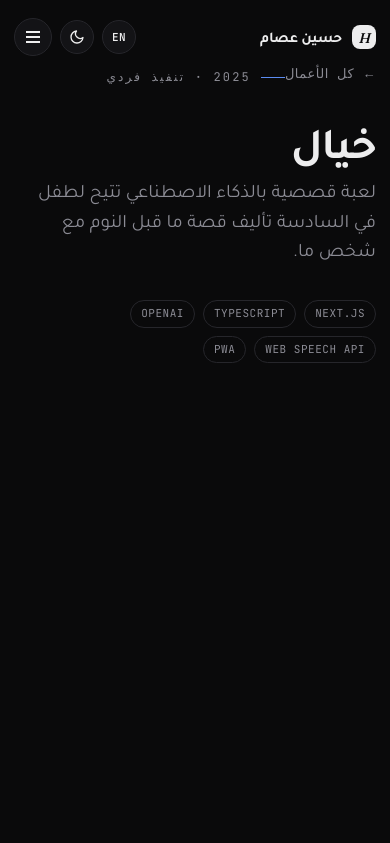
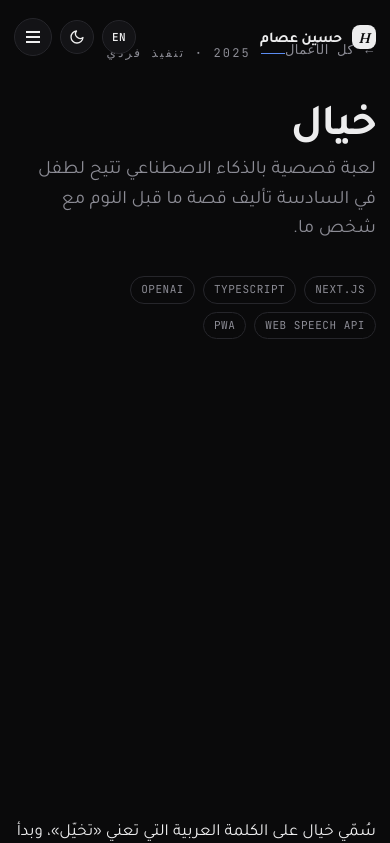
Before and after one commit to hussienessam04/portfolio, a Next.js app: page /ar/work/khayal in a window 390 px wide. Shown: the top 843 px of the page. Built offline with nearby package versions, Linux system fonts and the light colour scheme.

Commit message:
fix: tighten section padding (.section .tape-wrap .testimonials .quote .contact .stats-wrap + responsive overrides) to remove unnecessary vertical whitespace

```diff
--- a/src/styles/globals.css
+++ b/src/styles/globals.css
@@ -144,7 +144,7 @@ a:focus-visible, button:focus-visible, .magnetic:focus-visible { outline: 2px so
 
 /* ═══ layout ═══ */
 .container { max-inline-size: var(--container); margin-inline: auto; padding-inline: var(--gutter); }
-.section { padding-block: var(--gap-2xl); position: relative; }
+.section { padding-block: clamp(48px, 6vw, 88px); position: relative; }
 .num { font-family: var(--font-mono); font-variant-numeric: tabular-nums; }
 .meta { font-family: var(--font-mono); font-size: var(--fs-meta); color: var(--muted); letter-spacing: 0.04em; text-transform: uppercase; }
 .eyebrow { font-family: var(--font-mono); font-size: 12px; letter-spacing: 0.18em; text-transform: uppercase; color: var(--accent); display: inline-flex; align-items: center; gap: 10px; margin: 0; }
@@ -263,7 +263,7 @@ a:focus-visible, button:focus-visible, .magnetic:focus-visible { outline: 2px so
 @media (max-width: 560px) { .bento { grid-template-columns: 1fr; } }
 
 /* ═══ tape — horizontal scroll section ═══ */
-.tape-wrap { background: var(--fg); color: var(--bg); padding-block: clamp(80px, 10vw, 140px); position: relative; overflow: hidden; }
+.tape-wrap { background: var(--fg); color: var(--bg); padding-block: clamp(48px, 6vw, 88px); position: relative; overflow: hidden; }
 .tape-head { display: flex; justify-content: space-between; align-items: flex-end; gap: 32px; margin-bottom: 40px; flex-wrap: wrap; padding-inline: var(--gutter); }
 .tape-head .eyebrow { color: color-mix(in oklab, var(--bg), transparent 50%); }
 .tape-head .eyebrow::before { background: currentColor; }
@@ -298,7 +298,7 @@ a:focus-visible, button:focus-visible, .magnetic:focus-visible { outline: 2px so
 @media (max-width: 860px) { .cap { grid-template-columns: 50px 1fr auto; gap: 16px; } .cap p { display: none; } }
 
 /* ═══ stats — dark section ═══ */
-.stats-wrap { background: var(--dark-bg); color: var(--dark-fg); padding-block: var(--gap-2xl); border-radius: var(--radius-xl); margin-inline: var(--gutter); margin-block: var(--gap-2xl); position: relative; overflow: hidden; }
+.stats-wrap { background: var(--dark-bg); color: var(--dark-fg); padding-block: clamp(56px, 6vw, 88px); border-radius: var(--radius-xl); margin-inline: var(--gutter); margin-block: clamp(40px, 5vw, 80px); position: relative; overflow: hidden; }
 .stats-wrap::before { content: ""; position: absolute; inset-block-start: -10%; inset-inline-end: -10%; width: 60%; aspect-ratio: 1; border-radius: 50%; background: radial-gradient(circle at center, color-mix(in oklab, var(--accent), transparent 70%), transparent 60%); pointer-events: none; }
 .stats-head { display: flex; flex-direction: column; align-items: flex-start; gap: 16px; margin-bottom: var(--gap-xl); position: relative; z-index: 1; padding-inline: clamp(20px, 4vw, 56px); }
 .stats-head p { font-size: 16px; }
@@ -314,7 +314,7 @@ a:focus-visible, button:focus-visible, .magnetic:focus-visible { outline: 2px so
 @media (max-width: 560px) { .stats-grid { grid-template-columns: 1fr; } }
 
 /* ═══ quote ═══ */
-.quote { text-align: center; padding-block: var(--gap-2xl); max-inline-size: 980px; margin-inline: auto; }
+.quote { text-align: center; padding-block: clamp(48px, 6vw, 88px); max-inline-size: 980px; margin-inline: auto; }
 .quote .eyebrow { justify-content: center; }
 .quote .eyebrow::before { display: none; }
 /* ponytail: 56px serif italic read as a billboard. Rescaled so the quote
@@ -325,7 +325,7 @@ a:focus-visible, button:focus-visible, .magnetic:focus-visible { outline: 2px so
 .quote mark::after { content: " \201D"; color: var(--accent); }
 
 /* ═══ contact ═══ */
-.contact { text-align: center; padding-block: var(--gap-2xl); position: relative; overflow: hidden; }
+.contact { text-align: center; padding-block: clamp(48px, 6vw, 88px); position: relative; overflow: hidden; }
 .contact .eyebrow { justify-content: center; }
 .contact .eyebrow::before { display: none; }
 /* ponytail: --fs-mega (72–200px) made 'Have something worth building well?'
@@ -391,7 +391,7 @@ a:focus-visible, button:focus-visible, .magnetic:focus-visible { outline: 2px so
 @media (max-width: 860px) { .process-step { grid-template-columns: 60px 1fr auto; } .process-step .text { display: none; } }
 
 /* ═══ TESTIMONIALS — paired marquee ═══ */
-.testimonials { padding-block: clamp(80px, 10vw, 140px); border-block: 1px solid var(--border); position: relative; overflow: hidden; background: linear-gradient(180deg, transparent 0%, color-mix(in oklab, var(--surface) 60%, transparent) 100%); }
+.testimonials { padding-block: clamp(48px, 6vw, 88px); border-block: 1px solid var(--border); position: relative; overflow: hidden; background: linear-gradient(180deg, transparent 0%, color-mix(in oklab, var(--surface) 60%, transparent) 100%); }
 .testimonials-head { max-inline-size: var(--container); margin-inline: auto; padding-inline: var(--gutter); display: flex; align-items: flex-end; justify-content: space-between; gap: 32px; margin-bottom: 48px; flex-wrap: wrap; }
 .testimonials-head h2 { font-family: var(--font-display); font-size: clamp(36px, 5vw, 64px); font-weight: 600; line-height: 1.05; letter-spacing: -0.025em; margin-block-start: 12px; max-inline-size: 18ch; }
 .testimonials-head h2 .serif { font-family: var(--font-serif); font-style: italic; font-weight: 500; }
@@ -472,7 +472,7 @@ a:focus-visible, button:focus-visible, .magnetic:focus-visible { outline: 2px so
   .hero-bottom { margin-top: 40px; flex-direction: column; align-items: flex-start; gap: 16px; }
   .btn { padding: 12px 20px; font-size: 14px; }
   .container { padding-inline: 16px; }
-  .section { padding-block: clamp(64px, 12vw, 120px); }
+  .section { padding-block: clamp(40px, 8vw, 64px); }
   .marquee-track span { gap: 40px; }
   .bento { grid-template-columns: 1fr; gap: 12px; }
   .b-card { padding: 22px; }
@@ -481,6 +481,7 @@ a:focus-visible, button:focus-visible, .magnetic:focus-visible { outline: 2px so
   .about { gap: 32px; }
   .about-p { font-size: 16px; }
   .about-quote { font-size: clamp(18px, 5vw, 24px); }
+  .tape-wrap { padding-block: clamp(40px, 8vw, 64px); }
   .tape-pin { height: 280px; }
   .tape-card { flex-basis: 260px; min-height: 220px; padding: 22px; }
   .tape-card h3 { font-size: 22px; }
@@ -488,7 +489,9 @@ a:focus-visible, button:focus-visible, .magnetic:focus-visible { outline: 2px so
   .cap { grid-template-columns: 36px 1fr auto; gap: 12px; padding-block: 18px; }
   .cap .no { font-size: 12px; }
   .cap h3 { font-size: 18px; }
-  .stats-wrap { margin-inline: 12px; margin-block: 80px; border-radius: var(--radius-lg); padding-block: 80px; }
+  .stats-wrap { margin-inline: 12px; margin-block: 48px; border-radius: var(--radius-lg); padding-block: 56px; }
+  .quote { padding-block: clamp(40px, 8vw, 64px); }
+  .contact { padding-block: clamp(40px, 8vw, 64px); }
   .stats-grid { grid-template-columns: 1fr; }
   .stat { padding: 28px 24px; }
   .stat .n { font-size: clamp(48px, 14vw, 80px); }
--- a/src/styles/tokens.css
+++ b/src/styles/tokens.css
@@ -61,7 +61,7 @@
   --gap-md: 20px;
   --gap-lg: 32px;
   --gap-xl: 56px;
-  --gap-2xl: clamp(96px, 12vw, 168px);
+  --gap-2xl: clamp(56px, 7vw, 96px);
   --container: 1320px;
   --gutter: clamp(20px, 4vw, 40px);
 
```
